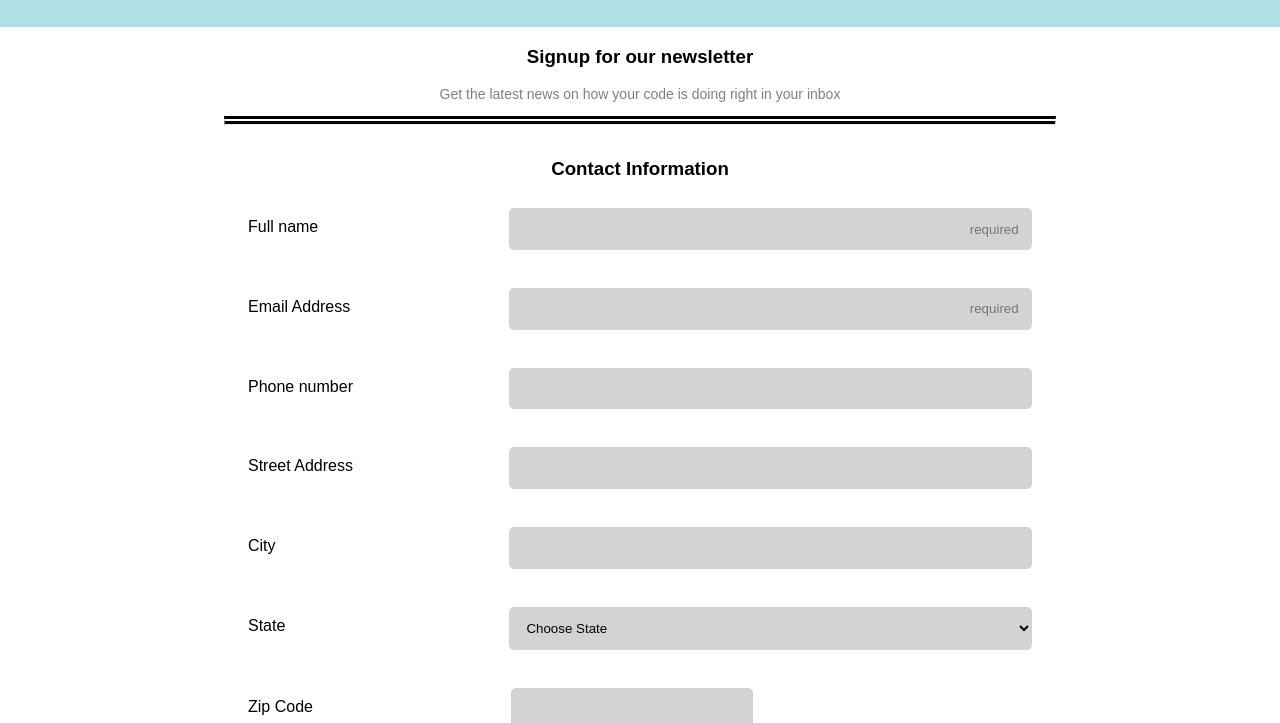
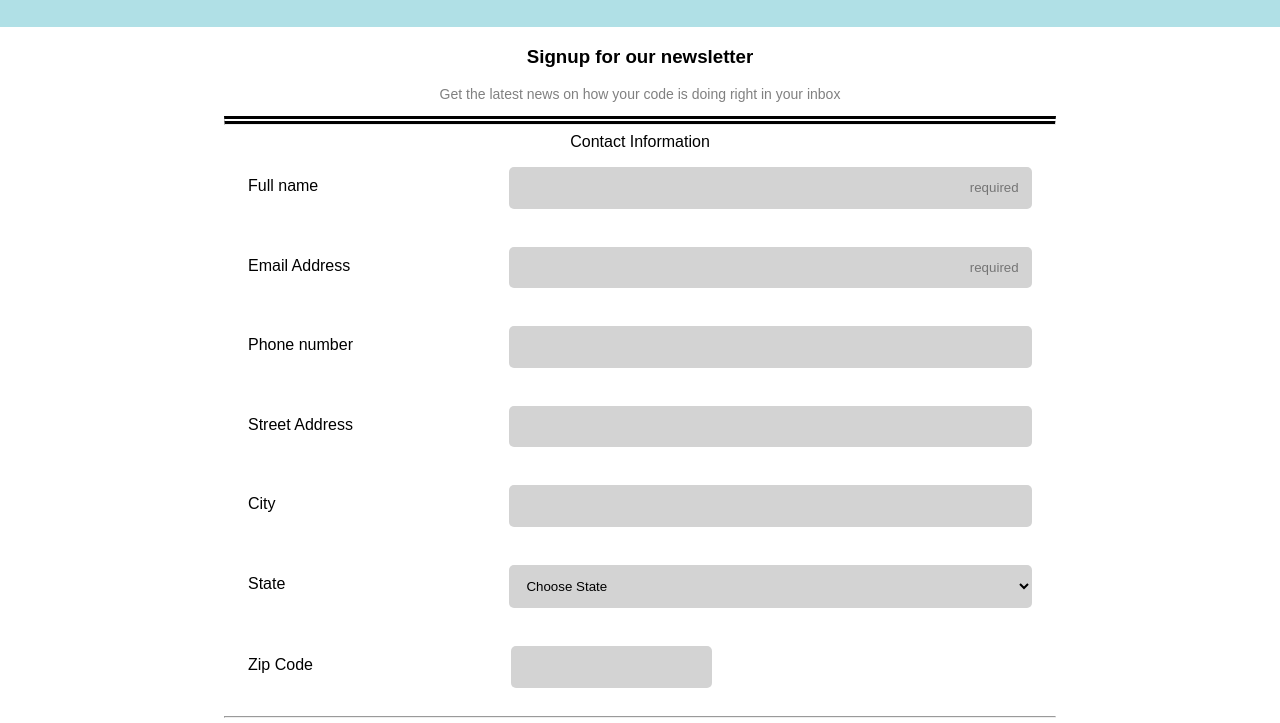
Before and after one commit to JulianaContreras/Unit-3-techdegree-project, a plain HTML site: page index.html in a window 1280 px wide. Shown: the part 61-784 px from the top of the page. Drawn offline with Linux system fonts and the light colour scheme; a web font is replaced by a local one.

Commit message:
Added legend tags and fix zip code width

```diff
--- a/css/style.css
+++ b/css/style.css
@@ -54,7 +54,7 @@ font-size: 14px;
 }
 
 #zip {
-  width: 30%;
+  width: 50%;
   min-width: 120px;
 }
 
@@ -141,8 +141,8 @@ textarea {
   }
 
   #zip {
-    margin-right: 36%;
-    margin-left: 0;
+    width: 25%;
+    margin-right: 41%;
   }
 
 
--- a/index.html
+++ b/index.html
@@ -19,7 +19,7 @@
     <hr class='line'>
     <form>
       <fieldset class='contact'>
-        <h3>Contact Information</h3>
+        <legend>Contact Information</legend>
         <div class='field'>
           <label for="name">Full name</label>
           <input type="text" id="name" name='full_name' placeholder="required" required>
@@ -65,7 +65,7 @@
       <hr>
       <fieldset class="newsletter">
 
-        <h3>NewsLetter</h3>
+        <legend>NewsLetter</legend>
         <p>Select the newsletters you would like to recieve</p>
 
         <input type="checkbox" id="html-news" name='news_checkbox' value='html'>
```
